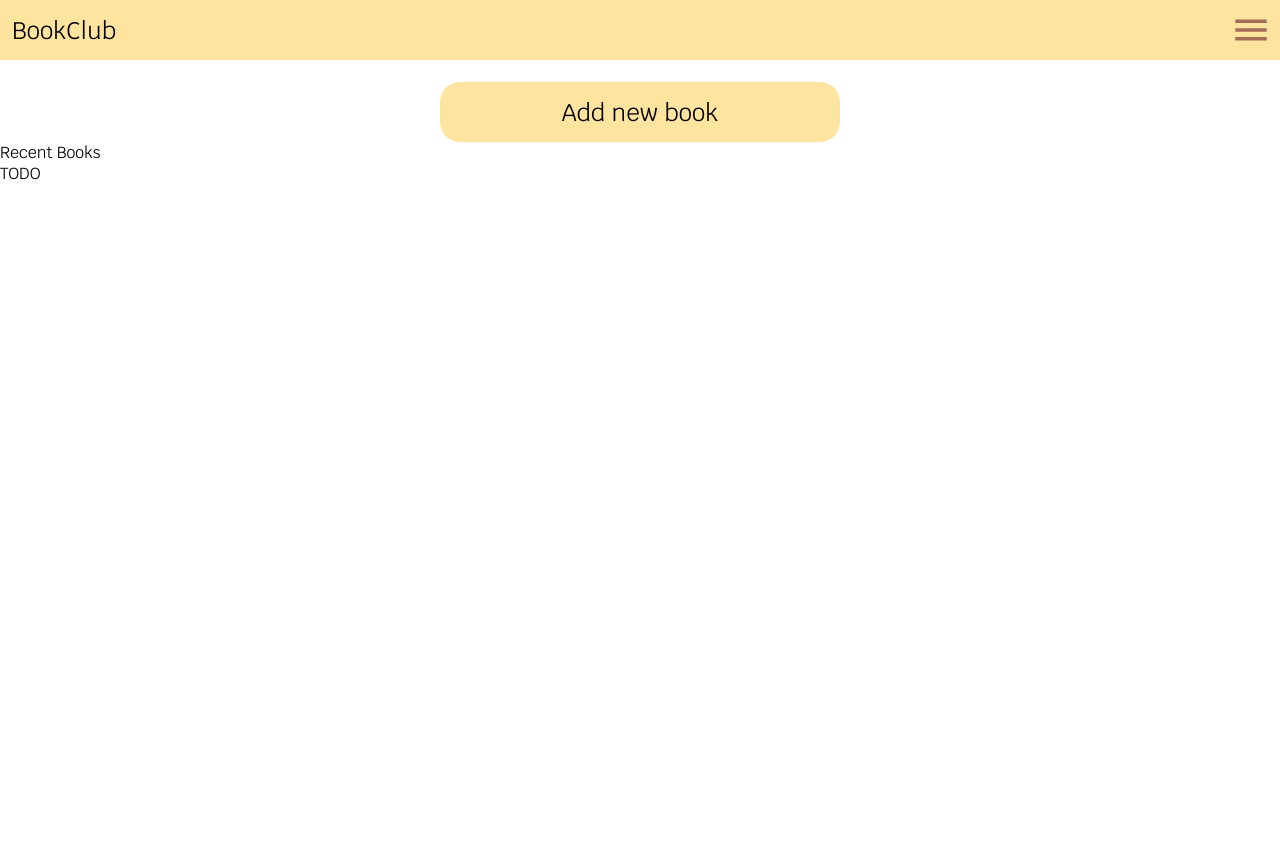
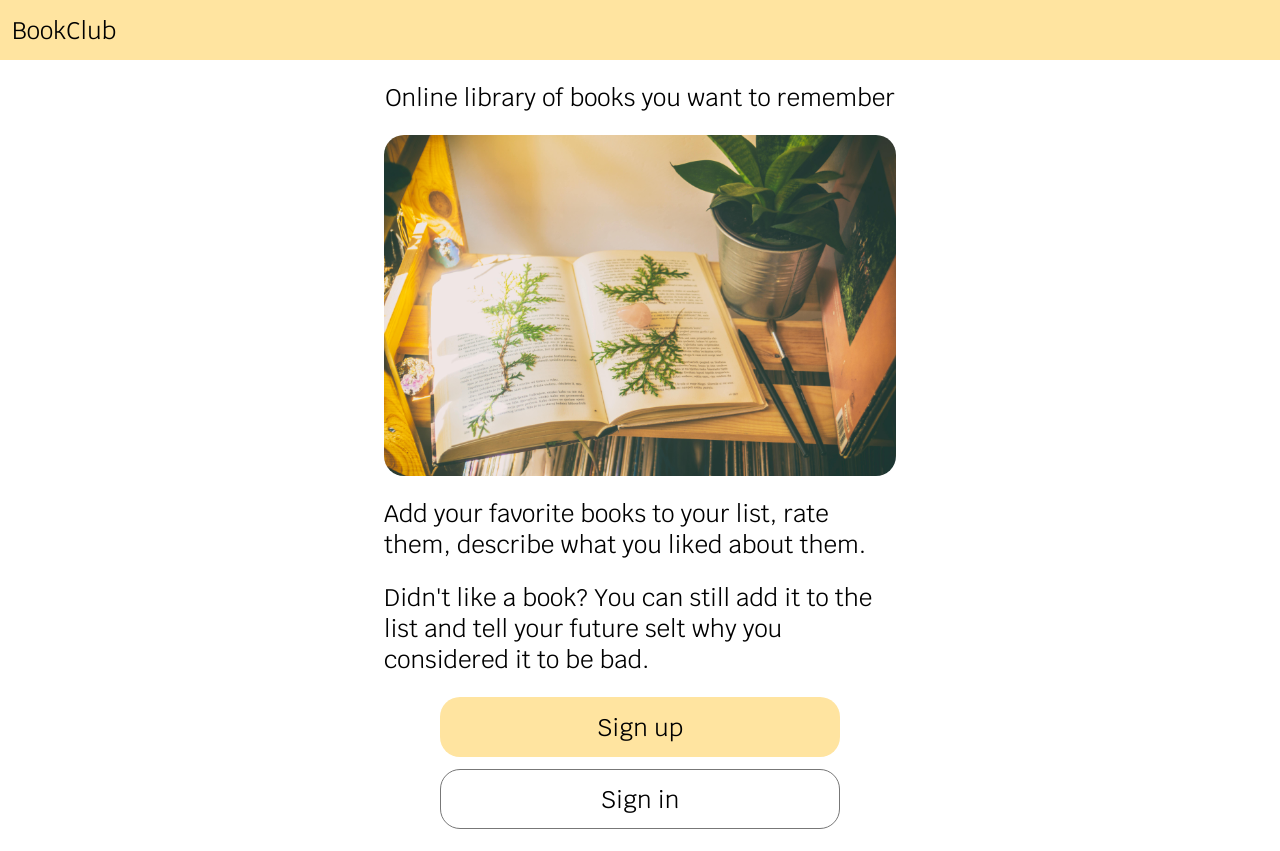
Before and after one commit to iddrader/book-club, a React (Vite) app: page / in a window 1280 px wide. Before the commit the page ends 800 px from the top, so only its background shows below. Built offline with nearby package versions, Linux system fonts and the light colour scheme.

Commit message:
Create welcome page, create store for app config (will store auth state and state of menu)

```diff
--- a/src/App.tsx
+++ b/src/App.tsx
@@ -2,17 +2,18 @@ import { FunctionComponent, useState } from "react";
 import NavBar from "./components/NavBar/NavBar";
 import './App.scss'
 import RecentBooks from "./components/RecentBooks/RecentBooks";
-import AddBookModal from "./components/AddBookModal/AddBookModal";
 import Search from "./components/Search/Search";
+import Welcome from "./components/Welcome/Welcome";
 
 
 const App: FunctionComponent = () => {
-  const [modalActive, setModalActive] = useState(false)
   const [searchActive, setSearchActive] = useState(false)
+  const [isAuth, setIsAuth] = useState(false);
 
   return (
     <div>
       <NavBar />
+      { isAuth ?
           <div className="content">
             {searchActive ?
               <>
@@ -25,8 +26,9 @@ const App: FunctionComponent = () => {
                 <RecentBooks />
               </>
             }
-        { modalActive && <AddBookModal />}
           </div>
+        : <Welcome />
+      }
     </div>
   );
 }
--- a/src/components/NavBar/NavBar.tsx
+++ b/src/components/NavBar/NavBar.tsx
@@ -1,10 +1,14 @@
-import { FunctionComponent, useState } from "react";
+import { FunctionComponent } from "react";
 import './navBar.scss'
 import PersonOutlineIcon from '@mui/icons-material/PersonOutline';
 import LogoutOutlinedIcon from '@mui/icons-material/LogoutOutlined';
 import DarkModeOutlinedIcon from '@mui/icons-material/DarkModeOutlined';
 import InfoOutlinedIcon from '@mui/icons-material/InfoOutlined';
 import MenuOutlinedIcon from '@mui/icons-material/MenuOutlined';
+import { useSelector } from "react-redux";
+import { RootState } from "../../store";
+import { useAppDispatch } from "../hooks/useAppDispatch";
+import { setMenuShowing } from "../../store/action-creators/config";
 
 
 interface NavBarProps {
@@ -12,11 +16,16 @@ interface NavBarProps {
 }
 
 const NavBar: FunctionComponent<NavBarProps> = () => {
-    const [menuOpen, setMenuOpen] = useState(false);
+    const config = useSelector((state: RootState) => state.config)
+    const dispatch = useAppDispatch();
+
+    const handleMenuClick = () => {
+        dispatch(setMenuShowing())
+    }
 
     return (
         <nav className="navbar">
-            {menuOpen ?
+            {config.menuShowing ?
                 <ul className="menu">
                     <li><PersonOutlineIcon /></li>
                     <li><LogoutOutlinedIcon /></li>
@@ -26,9 +35,10 @@ const NavBar: FunctionComponent<NavBarProps> = () => {
                 :
                 <div className="title">BookClub</div>
             }
-            <div className="menuButton" onClick={() => setMenuOpen(prev => !prev)}>
+            { config.isAuth &&
+            <div className="menuButton" onClick={handleMenuClick}>
                 <MenuOutlinedIcon />
-            </div>
+            </div>}
         </nav>
     );
 }
--- /dev/null
+++ b/src/components/Welcome/Welcome.tsx
@@ -0,0 +1,20 @@
+import { FunctionComponent } from "react";
+import WelcomeImage from '../../img/pexels-alina-vilchenko-2099266.jpg'
+import './welcome.scss'
+
+const Welcome: FunctionComponent= () => {
+    return (
+        <div className="welcome">
+            <p>Online library of books you want to remember</p>
+            <img src={WelcomeImage} className="welcome-image"/>
+            <p>Add your favorite books to your list, rate them, describe what you liked about them.</p>
+            <p>Didn't like a book? You can still add it to the list and tell your future selt why you considered it to be bad.</p>
+            <div className="welcome-buttons">
+                <button className="signup-btn">Sign up</button>
+                <button className="signin-btn">Sign in</button>
+            </div>
+        </div>
+    );
+}
+
+export default Welcome;
--- /dev/null
+++ b/src/components/Welcome/welcome.scss
@@ -0,0 +1,57 @@
+@use '../../base';
+
+.welcome {
+    display: flex;
+    flex-direction: column;
+    align-items: center;
+    margin: 22px;
+    gap: 22px;
+
+    p {
+        font-size: 24px;
+    }
+
+    img {
+        width: 380px;
+        border-radius: 20px;
+    }
+
+    .welcome-buttons {
+        display: flex;
+        flex-direction: column;
+
+        .signup-btn, .signin-btn {
+            width: 400px;
+            height: 60px;
+            border-radius: 20px;
+            margin: auto;
+            display: flex;
+            justify-content: center;
+            align-items: center;
+            font-size: 24px;
+        }
+
+        .signup-btn {
+            background-color: base.$primaryColor;
+            border: none;
+        }
+
+        .signin-btn {
+            background-color: white;
+            margin-top: 12px;
+            border: 1px solid base.$gray;
+        }
+
+    }
+}
+
+@media (min-width: 600px) {
+    .welcome {
+        width: 40%;
+        margin: 22px auto;
+
+        img {
+            width: 100%;
+        }
+    }
+}
--- /dev/null
+++ b/src/store/action-creators/config.ts
@@ -0,0 +1,15 @@
+import { Dispatch } from "redux"
+import { ConfigActions, configActionTypes } from "../../types/config"
+
+
+export const setIsAuth = () => {
+    return (dispatch: Dispatch<ConfigActions>) => {
+        dispatch({type: configActionTypes.SET_AUTH})
+    }
+}
+
+export const setMenuShowing = () => {
+    return (dispatch: Dispatch<ConfigActions>) => {
+        dispatch({type: configActionTypes.SET_MENU_SHOWING})
+    }
+}
--- a/src/store/index.ts
+++ b/src/store/index.ts
@@ -1,8 +1,10 @@
 import { combineReducers, configureStore } from "@reduxjs/toolkit";
 import { booksFetchedReducer } from "./reducers/booksFetchedReducer";
+import { configReducer } from "./reducers/configReducer";
 
 export const rootReducer = combineReducers({
-    booksFetched: booksFetchedReducer
+    booksFetched: booksFetchedReducer,
+    config: configReducer,
 })
 
 export const store = configureStore({
--- /dev/null
+++ b/src/store/reducers/configReducer.ts
@@ -0,0 +1,17 @@
+import { ConfigActions, IConfig, configActionTypes } from "../../types/config"
+
+const InitialState: IConfig = {
+    isAuth: false,
+    menuShowing: false,
+}
+
+export const configReducer = (state = InitialState, action: ConfigActions): IConfig => {
+    switch (action.type) {
+        case configActionTypes.SET_AUTH:
+            return { ...state, isAuth: !state.isAuth }
+        case configActionTypes.SET_MENU_SHOWING:
+            return { ...state, menuShowing: !state.menuShowing }
+        default:
+            return state;
+    }
+}
--- /dev/null
+++ b/src/types/config.ts
@@ -0,0 +1,20 @@
+export enum configActionTypes {
+    SET_AUTH = "SET_AUTH",
+    SET_MENU_SHOWING = "SET_MENU_SHOWING"
+}
+
+
+export interface IConfig {
+    isAuth: boolean;
+    menuShowing: boolean;
+}
+
+interface ISetAuth {
+    type: configActionTypes.SET_AUTH;
+}
+
+interface ISetMenuSHowing {
+    type: configActionTypes.SET_MENU_SHOWING;
+}
+
+export type ConfigActions = ISetAuth | ISetMenuSHowing;
```
Also changed, not shown: src/img/pexels-alina-vilchenko-2099266.jpg (added). Lines whose indentation alone changed are shown as unchanged.
